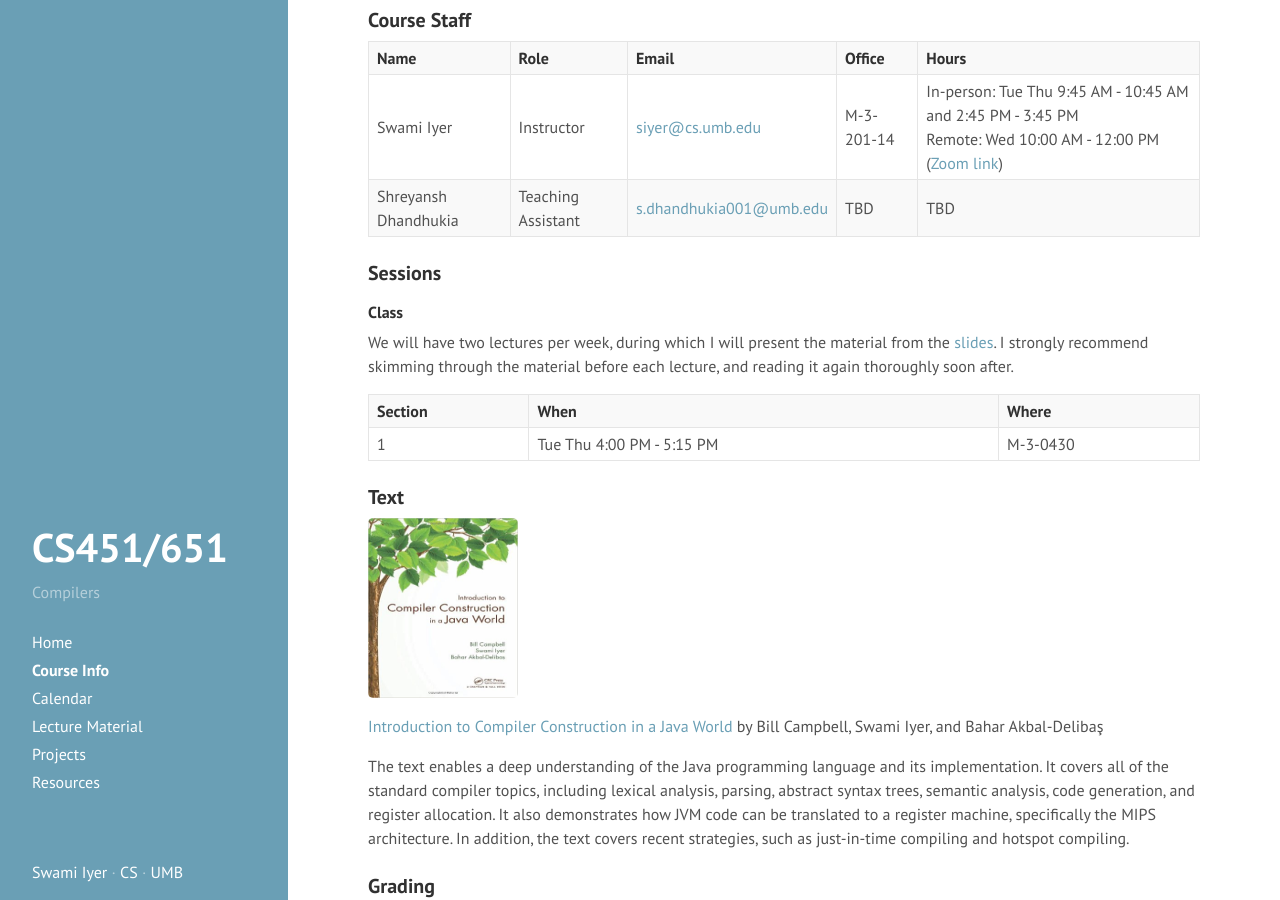
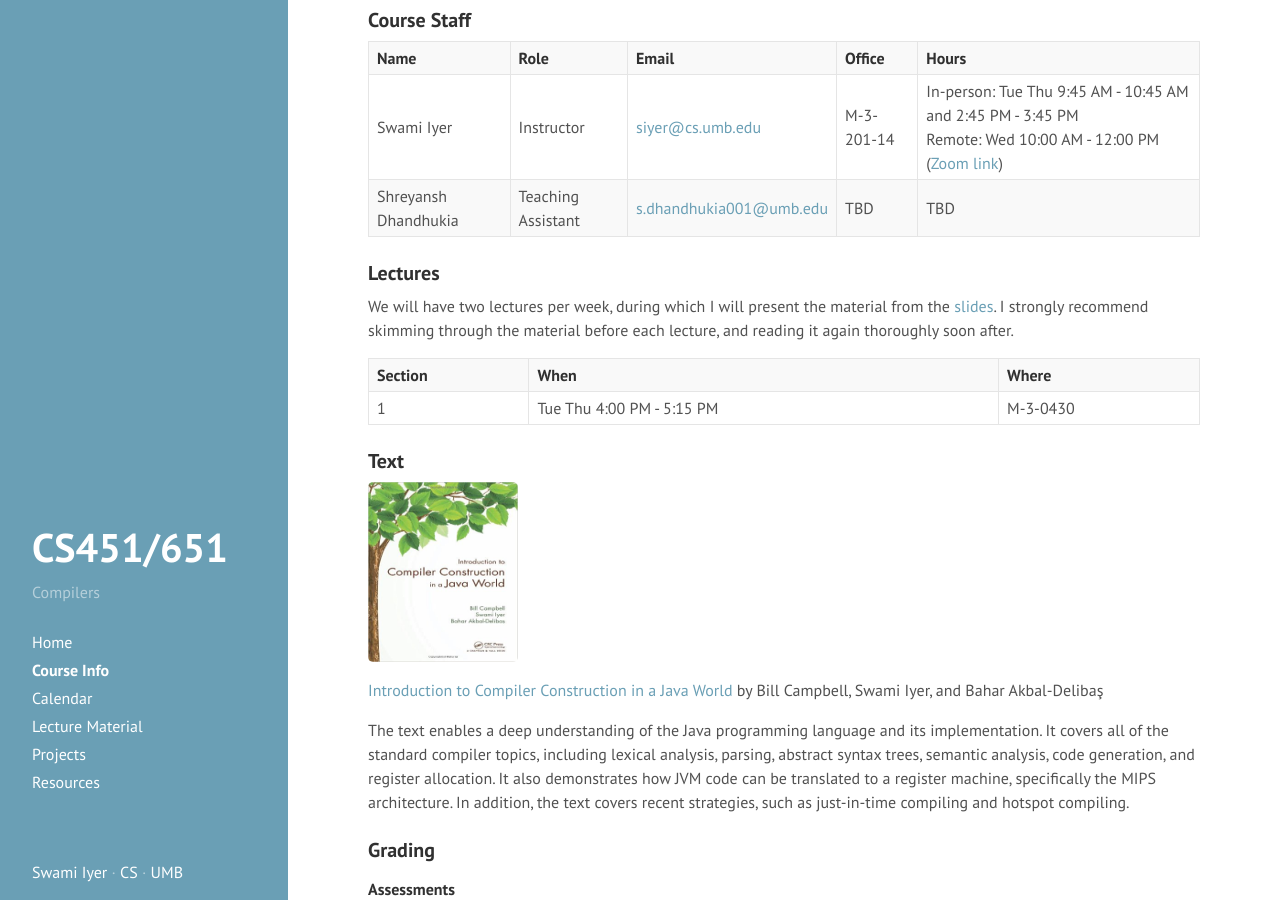
Before and after one commit to swamiiyer/swamiiyer.github.io, a Jekyll site: the page built from _pages/cs451/course_info.md, in a window 1280 px wide and 900 px high, scrolled down 489 px. Built offline with Jekyll 4.4.1, drawn with Linux system fonts in a browser that asks for light colours.

Commit message:
minor change

```diff
--- a/_pages/cs451/course_info.md
+++ b/_pages/cs451/course_info.md
@@ -19,9 +19,7 @@ This course meets [program outcomes](http://www.cs.umb.edu/cs_bs) 1a (demonstrat
 Swami Iyer | Instructor | [siyer@cs.umb.edu](siyer@cs.umb.edu) | M-3-201-14 | In-person: Tue Thu 9:45 AM - 10:45 AM and 2:45 PM - 3:45 PM <br/> Remote: Wed 10:00 AM - 12:00 PM ([Zoom link](https://umassboston.zoom.us/j/8790346943?pwd=N1VCR0RnbnJhNVpBZEprbmdFcVF0Zz09)) |
 Shreyansh Dhandhukia | Teaching Assistant | [s.dhandhukia001@umb.edu](s.dhandhukia001@umb.edu) | TBD | TBD
 
-### Sessions
-
-#### Class
+### Lectures
 
 We will have two lectures per week, during which I will present the material from the [slides](lecture_material.html). I strongly recommend skimming through the material before each lecture, and reading it again thoroughly soon after.
 
```
Also changed, not shown: other parts of _pages/cs451/course_info.md (+1 -1 lines), 1 other file.
